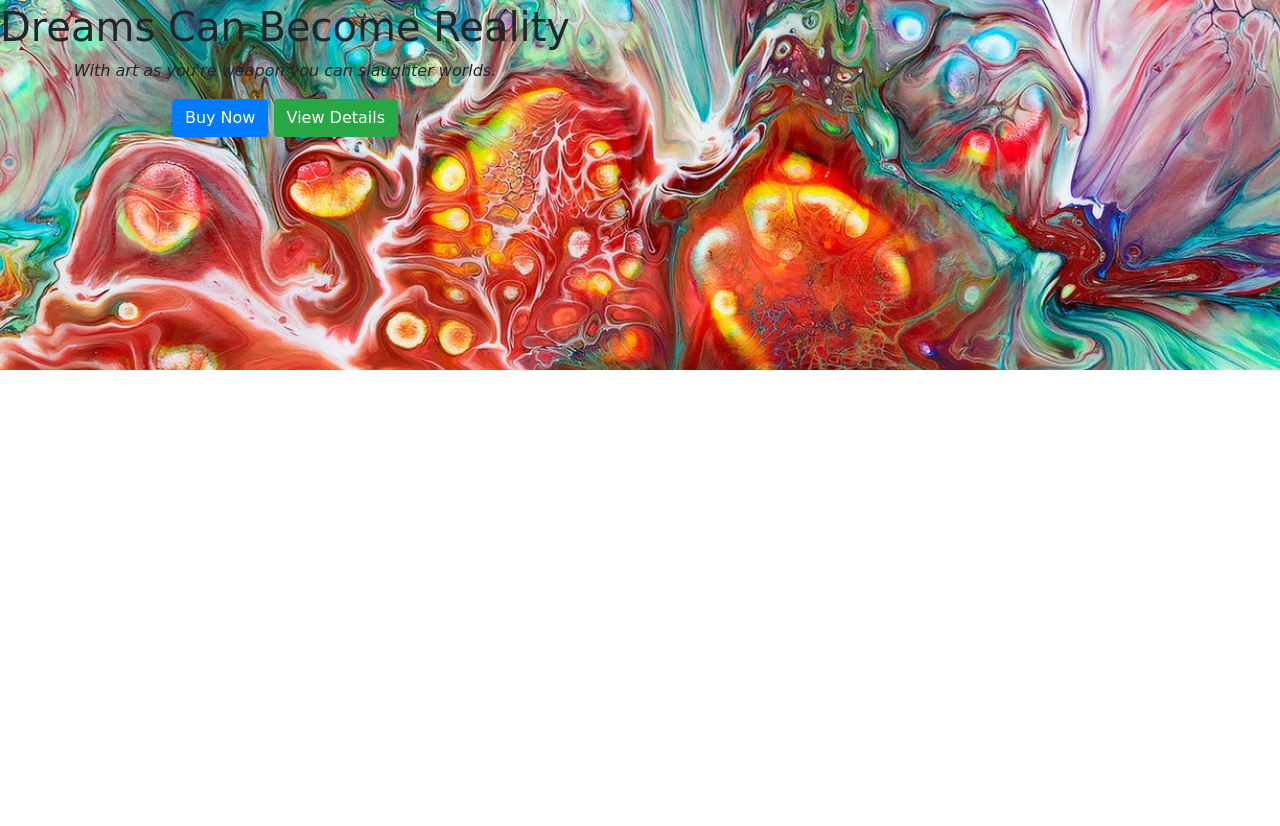
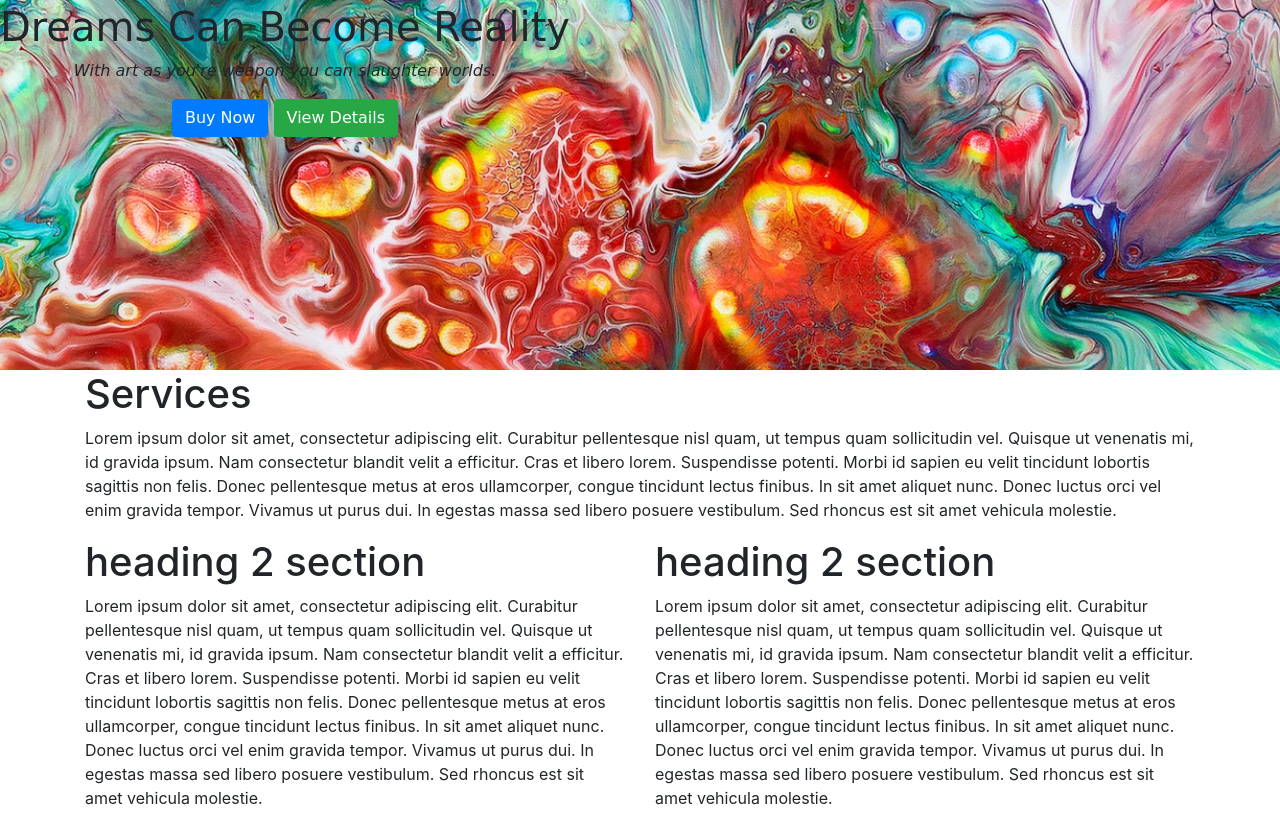
Before and after one commit to Sonairy-Mejia/Hello-World, a plain HTML site: page index.html in a window 1280 px wide. Shown: the part 310-1136 px from the top of the page. Before the commit the page ends 800 px from the top, so only its background shows below. Drawn offline with nearby package versions, Linux system fonts and the light colour scheme; a web font is replaced by a local one.

Commit message:
services section

```diff
--- a/index.html
+++ b/index.html
@@ -58,4 +58,20 @@
 
             </div>
         </header>
+
+    <!--services-->
+    <section class="services container">
+        <h1> Services </h1>
+        <p> Lorem ipsum dolor sit amet, consectetur adipiscing elit. Curabitur pellentesque nisl quam, ut tempus quam sollicitudin vel. Quisque ut venenatis mi, id gravida ipsum. Nam consectetur blandit velit a efficitur. Cras et libero lorem. Suspendisse potenti. Morbi id sapien eu velit tincidunt lobortis sagittis non felis. Donec pellentesque metus at eros ullamcorper, congue tincidunt lectus finibus. In sit amet aliquet nunc. Donec luctus orci vel enim gravida tempor. Vivamus ut purus dui. In egestas massa sed libero posuere vestibulum. Sed rhoncus est sit amet vehicula molestie.</p>
+        <div class="row">
+            <div class="col">
+                <h1> heading 2 section </h1>
+                <p> Lorem ipsum dolor sit amet, consectetur adipiscing elit. Curabitur pellentesque nisl quam, ut tempus quam sollicitudin vel. Quisque ut venenatis mi, id gravida ipsum. Nam consectetur blandit velit a efficitur. Cras et libero lorem. Suspendisse potenti. Morbi id sapien eu velit tincidunt lobortis sagittis non felis. Donec pellentesque metus at eros ullamcorper, congue tincidunt lectus finibus. In sit amet aliquet nunc. Donec luctus orci vel enim gravida tempor. Vivamus ut purus dui. In egestas massa sed libero posuere vestibulum. Sed rhoncus est sit amet vehicula molestie.</p>
+            </div>
+            <div class="col">
+                <h1> heading 2 section </h1>
+                <p> Lorem ipsum dolor sit amet, consectetur adipiscing elit. Curabitur pellentesque nisl quam, ut tempus quam sollicitudin vel. Quisque ut venenatis mi, id gravida ipsum. Nam consectetur blandit velit a efficitur. Cras et libero lorem. Suspendisse potenti. Morbi id sapien eu velit tincidunt lobortis sagittis non felis. Donec pellentesque metus at eros ullamcorper, congue tincidunt lectus finibus. In sit amet aliquet nunc. Donec luctus orci vel enim gravida tempor. Vivamus ut purus dui. In egestas massa sed libero posuere vestibulum. Sed rhoncus est sit amet vehicula molestie.</p>
+            </div>
+    </section>
+
 </html>
--- a/style.css
+++ b/style.css
@@ -24,6 +24,6 @@ header {
 }
 
 header p {
-    /*add the font-style property here*/
+        /*add the font-style property here*/
     font-style: italic;
 }
```
